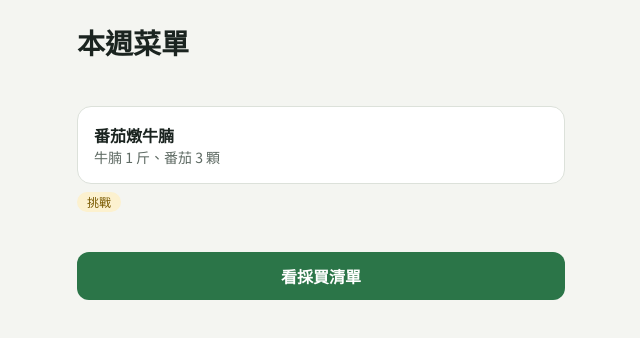
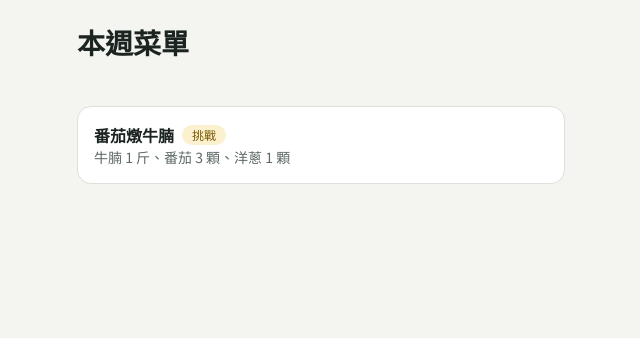
Before and after one commit to sutsanyuan/zhuyi, a Next.js app: page / in a window 1280 px wide. Shown: the top 338 px of the page, without its empty margins (319-959 px from the left). Built offline with nearby package versions, Linux system fonts and the light colour scheme; a web font is replaced by a local one.

Commit message:
加上菜卡元件與範例資料

```diff
--- a/app/page.tsx
+++ b/app/page.tsx
@@ -1,17 +1,23 @@
+import { DishCard } from "@/components/DishCards";
+import type { Dish } from "@/lib/types";
+const sample: Dish = {
+    id: "d1",
+    name: "番茄燉牛腩",
+    type: "肉",
+    challenge: true,
+    minutes: 60,
+    ingredients: [
+        { name: "牛腩", qty: 1, unit: "斤", group: "肉類・海鮮", freeze: false },
+        { name: "番茄", qty: 3, unit: "顆", group: "蔬菜", freeze: false },
+        { name: "洋蔥", qty: 1, unit: "顆", group: "蔬菜", freeze: false },
+    ],
+};
+
 export default function Home() {
     return (
         <main className="mx-auto flex max-w-[520px] flex-col gap-10 px-4 py-6">
             <h1 className="font-display text-[28px] font-black">本週菜單</h1>
-            <div className="flex flex-col gap-2">
-                <div className="rounded-card border border-line bg-surface p-4">
-                    <p className="font-bold">番茄燉牛腩</p>
-                    <p className="text-sm text-muted">牛腩 1 斤、番茄 3 顆</p>
-                </div>
-                <span className="w-fit rounded-full bg-tag-bg px-2.5 py-0.5 text-xs text-tag-ink">
-                    挑戰
-                </span>
-            </div>
-            <button className="rounded-xl bg-leek py-3 font-bold text-on-leek">看採買清單</button>
+            <DishCard dish={sample} />
         </main>
     );
 }
--- /dev/null
+++ b/components/DishCards.tsx
@@ -0,0 +1,23 @@
+import type { Dish } from "@/lib/types";
+// 這個元件收到的資料（props）
+type Props = { dish: Dish };
+export function DishCard({ dish }: Props) {
+    // 只顯示前 3 樣食材
+    const preview = dish.ingredients
+        .slice(0, 3)
+        .map((i) => `${i.name} ${i.qty} ${i.unit}`)
+        .join("、");
+    return (
+        <div className="rounded-card border border-line bg-surface p-4">
+            <div className="flex items-center gap-2">
+                <p className="font-bold">{dish.name}</p>
+                {dish.challenge && (
+                    <span className="rounded-full bg-tag-bg px-2.5 py-0.5 text-xs text-tag-ink">
+                        挑戰
+                    </span>
+                )}
+            </div>
+            <p className="text-sm text-muted">{preview}</p>
+        </div>
+    );
+}
```
Also changed, not shown: lib/types.ts (+9 -9 lines).
